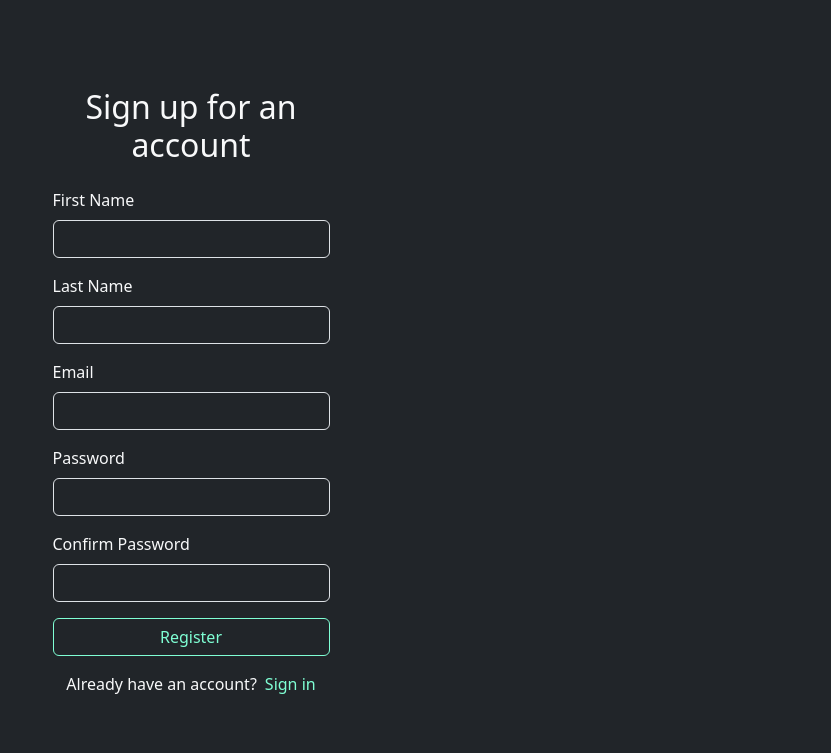
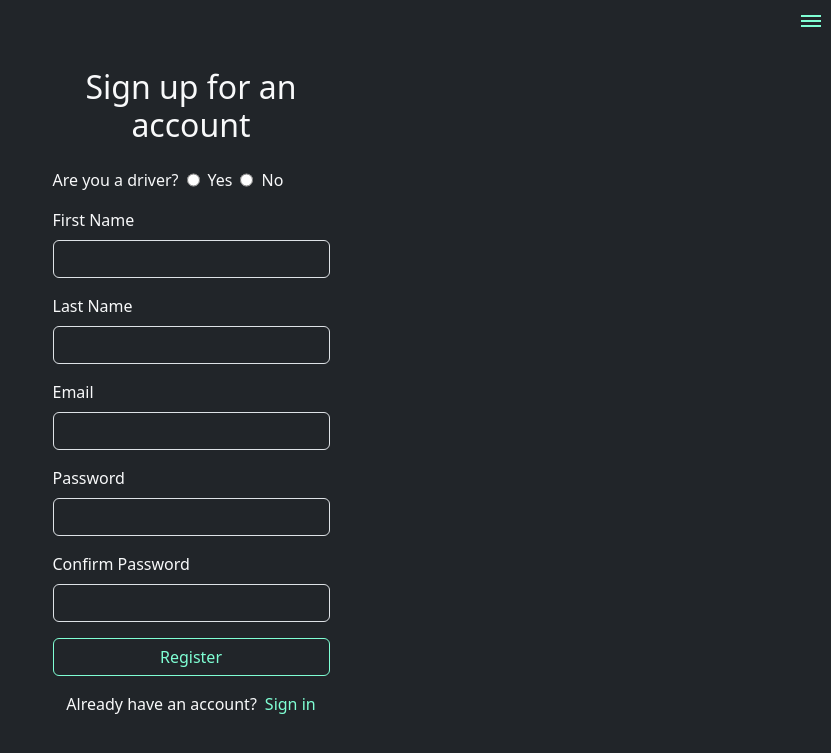
Before and after one commit to ctmckeel93/rideshares-app, a Flask app: page /signup in a window 1280 px wide. Shown: the top 753 px of the page, without its empty margins (449-1280 px from the left). Run offline with Flask 3, Linux system fonts and the light colour scheme; parts of the project's set-up code (start-up, migrations or seed data) failed here and were passed over; some libraries are stand-ins or nearby versions.

Commit message:
almost done!

```diff
--- a/app.py
+++ b/app.py
@@ -1,9 +1,8 @@
 from dotenv import load_dotenv
 load_dotenv()
 from flask_app import app
-from flask_app.controllers import user_controller, ride_controller, message_controller, socket_controller
-from flask_app import socketio
+from flask_app.controllers import user_controller, ride_controller, message_controller
 
 
 if __name__ == "__main__":
-    socketio.run(app,debug=True)
+    app.run(debug=True)
--- a/flask_app/__init__.py
+++ b/flask_app/__init__.py
@@ -1,7 +1,5 @@
 from flask import Flask
 from flask_bootstrap import Bootstrap5
-from flask_socketio import SocketIO
 app = Flask(__name__)
 app.secret_key = "flubbernuggets"
-socketio = SocketIO(app)
 Bootstrap5(app)
--- a/flask_app/controllers/user_controller.py
+++ b/flask_app/controllers/user_controller.py
@@ -21,6 +21,7 @@ def dashboard():
     if not "logged_in" in session:
         return redirect("/")
     logged_in = user.User.get_by_id(session["logged_in"])
+    print("user_role",logged_in.role.name)
     return render_template(
         "dashboard.html", logged_in=logged_in, rides_without_driver=ride.Ride.get_all_without_driver(), rides_with_driver=ride.Ride.get_all_with_driver()
     )
@@ -37,6 +38,7 @@ def process():
                 "last_name": request.form["last_name"],
                 "email": request.form["email"],
                 "password": bcrypt.generate_password_hash(request.form["password"]),
+                "roles_id": 3 if request.form.get("role") == "yes" else 2
             }
             logged_in = user.User.save(data)
             session["logged_in"] = logged_in
--- a/flask_app/models/ride.py
+++ b/flask_app/models/ride.py
@@ -21,53 +21,57 @@ class Ride:
 
     @classmethod
     def get_all_without_driver(cls):
-        query = "SELECT * FROM rides LEFT JOIN users ON users.id = rides.users_id WHERE drivers_id IS NULL;"
+        query = "SELECT * FROM rides LEFT JOIN users ON users.id = rides.users_id JOIN roles ON roles.roles_id = users.roles_id WHERE drivers_id IS NULL;"
         results = connectToMySQL(db).query_db(query)
         all_rides = []
-        for row in results:
-            ride = cls(row)
 
-            rider_data = {
-                "id": row["users.id"],
-                "first_name": row["first_name"],
-                "last_name": row["last_name"],
-                "email": row["email"],
-                "password": row["password"]
-            }
-            ride.rider = user.User(rider_data)
-            all_rides.append(ride)
+        if results:
+            for row in results:
+                ride = cls(row)
+
+                rider_data = {
+                    "id": row["users.id"],
+                    "first_name": row["first_name"],
+                    "last_name": row["last_name"],
+                    "email": row["email"],
+                    "password": row["password"]
+                }
+                ride.rider = user.User(rider_data)
+                all_rides.append(ride)
         return all_rides
 
     @classmethod
     def get_all_with_driver(cls):
-        query = "SELECT * FROM rides LEFT JOIN users ON users.id = rides.users_id JOIN users AS drivers ON rides.drivers_id = drivers.id WHERE rides.drivers_id IS NOT NULL;"
+        query = "SELECT * FROM rides LEFT JOIN users ON users.id = rides.users_id JOIN users AS drivers ON rides.drivers_id = drivers.id JOIN roles ON roles.roles_id = users.roles_id WHERE rides.drivers_id IS NOT NULL;"
 
         results = connectToMySQL(db).query_db(query)
         print(results)
         all_rides = []
-        for row in results:
-            ride = cls(row)
 
-            rider_data = {
-                "id": row["users.id"],
-                "first_name": row["first_name"],
-                "last_name": row["last_name"],
-                "email": row["email"],
-                "password": row["password"]
-            }
-            driver_data = {
-                "id": row["drivers.id"],
-                "first_name": row["drivers.first_name"],
-                "last_name": row["drivers.last_name"],
-                "email": row["drivers.email"],
-                "password": row["drivers.password"]
-            }
+        if results:
+            for row in results:
+                ride = cls(row)
 
-            ride.driver = user.User(driver_data)
-            ride.rider = user.User(rider_data)
+                rider_data = {
+                    "id": row["users.id"],
+                    "first_name": row["first_name"],
+                    "last_name": row["last_name"],
+                    "email": row["email"],
+                    "password": row["password"]
+                }
+                driver_data = {
+                    "id": row["drivers.id"],
+                    "first_name": row["drivers.first_name"],
+                    "last_name": row["drivers.last_name"],
+                    "email": row["drivers.email"],
+                    "password": row["drivers.password"]
+                }
+
+                ride.driver = user.User(driver_data)
+                ride.rider = user.User(rider_data)
 
 
-            all_rides.append(ride)
+                all_rides.append(ride)
         return all_rides
 
     @classmethod
--- /dev/null
+++ b/flask_app/models/role.py
@@ -0,0 +1,4 @@
+class Role:
+    def __init__(self, data):
+        self.id = data["roles_id"]
+        self.name = data["name"]
--- a/flask_app/models/user.py
+++ b/flask_app/models/user.py
@@ -3,6 +3,7 @@ from flask_app import app
 from flask_bcrypt import Bcrypt
 from flask_app.models import queries
 from flask import flash
+from flask_app.models import role
 import re
 
 bcrypt = Bcrypt(app)
@@ -20,6 +21,7 @@ class User:
         self.email = data["email"]
         self.password = data["password"]
         self.rides = []
+        self.role = None
 
     @classmethod
     def save(cls, data):
@@ -31,8 +33,18 @@ class User:
     @classmethod
     def get_by_id(cls, id):
         data = {"id": id}
-        query = queries.get_by(table, "id")
-        return cls(connectToMySQL(db).query_db(query, data)[0])
+        query = "SELECT * FROM users JOIN roles ON roles.roles_id = users.roles_id WHERE users.id=%(id)s;"
+        results = connectToMySQL(db).query_db(query, data)
+        user = cls(results[0])
+
+        role_data = {
+            "roles_id": results[0]["roles.roles_id"],
+            "name": results[0]["name"]
+        }
+
+        user.role = role.Role(role_data)
+
+        return user
 
     @classmethod
     def get_by_email(cls, email):
--- a/flask_app/static/css/styles.css
+++ b/flask_app/static/css/styles.css
@@ -9,6 +9,14 @@
     padding: 0;
     box-sizing: border-box;
 }
+
+#date-input {
+    color-scheme: dark;
+}
+
+#hamburger {display: none};
+
+
 
 p {
     word-wrap: break-word;
@@ -70,18 +78,19 @@ nav {
     width: 15%;
     font-size: 1.2rem;
     height: 100vh;
-    position:fixed !important;
+    /* position:fixed !important; */
     left:0;
     top: 0;
 }
 
 
+
 @media screen and (max-width: 1280px) {
-    nav, nav * {
-        display: none !important;
-        width: 0%;
-        background-color: none !important;
+
+    nav {
+        background-color: rgba(0, 0, 0, 0.697) !important;
     }
+
 
     .message-form {
         display: flex;
@@ -113,4 +122,20 @@ nav {
         /* border: 1px solid red; */
     }
 
+    #hamburger {
+        display: flex;
+        flex-direction: column;
+        gap: 3px;
+        position: absolute;
+        right: 10px;
+        top: 15px;
+    }
+
+    #hamburger div {
+        background-color: aquamarine;
+        width: 20px;
+        height: 2px;
+
+    }
+
 }
--- a/flask_app/templates/dashboard.html
+++ b/flask_app/templates/dashboard.html
@@ -16,7 +16,7 @@
                     {% if ride.rider.id != logged_in.id %}
                     <div class="card bg-dark rounded ride-card " style="width: 18rem;">
                         <div class="card-body d-flex flex-column w-100">
-                            {% if logged_in.id == ride.rider.id %}
+                            {% if logged_in.role.name == ride.rider.id %}
                             <a href="/rides/delete/{{ride.id}}" class="card-link delete-button">
                                 <p>&#10005;</p>
                             </a>
--- a/flask_app/templates/partials/base.html
+++ b/flask_app/templates/partials/base.html
@@ -8,13 +8,20 @@
         {{bootstrap.load_css()}} {% from 'bootstrap4/nav.html' import
         render_nav_item %}
         <link rel="stylesheet" href="{{url_for('static', filename='css/styles.css')}}">
-        <script src="https://cdnjs.cloudflare.com/ajax/libs/socket.io/4.0.1/socket.io.js" integrity="sha512-q/dWJ3kcmjBLU4Qc47E4A9kTB4m3wuTY7vkFJDTZKjTs8jhyGQnaUrxa0Ytd0ssMZhbNua9hE+E7Qv1j+DyZwA==" crossorigin="anonymous"></script>
+        <script>
+            function showNav() {
+                console.log("Hiding nav")
+                const nav = document.getElementById("main-nav")
+                nav.classList.remove("show")
+
+            }
+        </script>
     </head>
     <body class="bg-dark d-flex">
         {% if logged_in %}
-        <nav class="navbar navbar-expand-lg alt-text-color d-flex flex-column">
+        <nav id="main-nav" class=" w-10 navbar navbar-expand-lg alt-text-color d-flex flex-column offcanvas offcanvas-start show">
             <img class="navbar-brand rounded-circle m-3" height="100px" width="100px" src="{{ url_for('static', filename='images/logo.png')}}"></img>
-            <div class="mr-auto alt-text-color d-flex flex-column align-items-center gap-4">
+            <div class="mr-auto alt-text-color d-flex flex-column align-items-center gap-4 offcanvas-body">
                 <!-- prettier-ignore -->
                     {{ render_nav_item('dashboard', 'Home') }}
                     {{ render_nav_item('create_ride_request', 'Request a ride') }}
@@ -22,6 +29,12 @@
             </div>
         </nav>
         {% endif %}
-        {% block body%}{% endblock %}
+        <div id="hamburger" class="hamburger" onclick="showNav()">
+            <div></div>
+            <div></div>
+            <div></div>
+        </div>
+        {% block body%}
+        {% endblock %}
     </body>
 </html>
--- a/flask_app/templates/register.html
+++ b/flask_app/templates/register.html
@@ -17,6 +17,13 @@
                 </div>
                 {% endif %} {% endwith%}
                 <input type="hidden" name="which_form" value="registration" />
+                <div class="role-choice d-flex gap-2">
+                    <label for="role">Are you a driver?</label>
+                    <input type="radio" name="role" id="role" value="yes">
+                    <label for="yes">Yes</label>
+                    <input type="radio" name="role" id="role" value="no">
+                    <label for="no">No</label>
+                </div>
                 <div class="form-group">
                     <label for="first_name" class="form-label">First Name</label>
                     <input name="first_name" type="text" class="form-control bg-transparent " />
--- a/flask_app/templates/rides/create.html
+++ b/flask_app/templates/rides/create.html
@@ -6,11 +6,11 @@ form_end, input_groups, hidden_input with context %} {% block body %}
     ""),("pickup_location","")])}}
     <div class="form-group d-flex gap-3 align-items-center">
         <label for="pickup_date" class="form-label">Pickup date</label>
-        <input type="date" name="pickup_date" class="form-control bg-transparent text-info" />
+        <input id="date-input" type="date" name="pickup_date" class="form-control bg-transparent alt-text-color" />
     </div>
 
     <label for="details" class="form-label">Details</label>
-    <textarea name="details" cols="30" rows="10" class="form-group bg-transparent text-info form-control"></textarea>
+    <textarea name="details" cols="30" rows="10" class="form-group bg-transparent alt-text-color form-control"></textarea>
 
     {{form_end("Create")}}
 </div>
```
Also changed, not shown: flask_app/controllers/socket_controller.py (deleted, +0 -15 lines), flask_app/templates/rides/details.html (+2 -18 lines), flask_app/templates/scheduled_rides.html (+16 -0 lines), flask_app/templates/test_form.html (deleted, +0 -13 lines), 1 other file.
